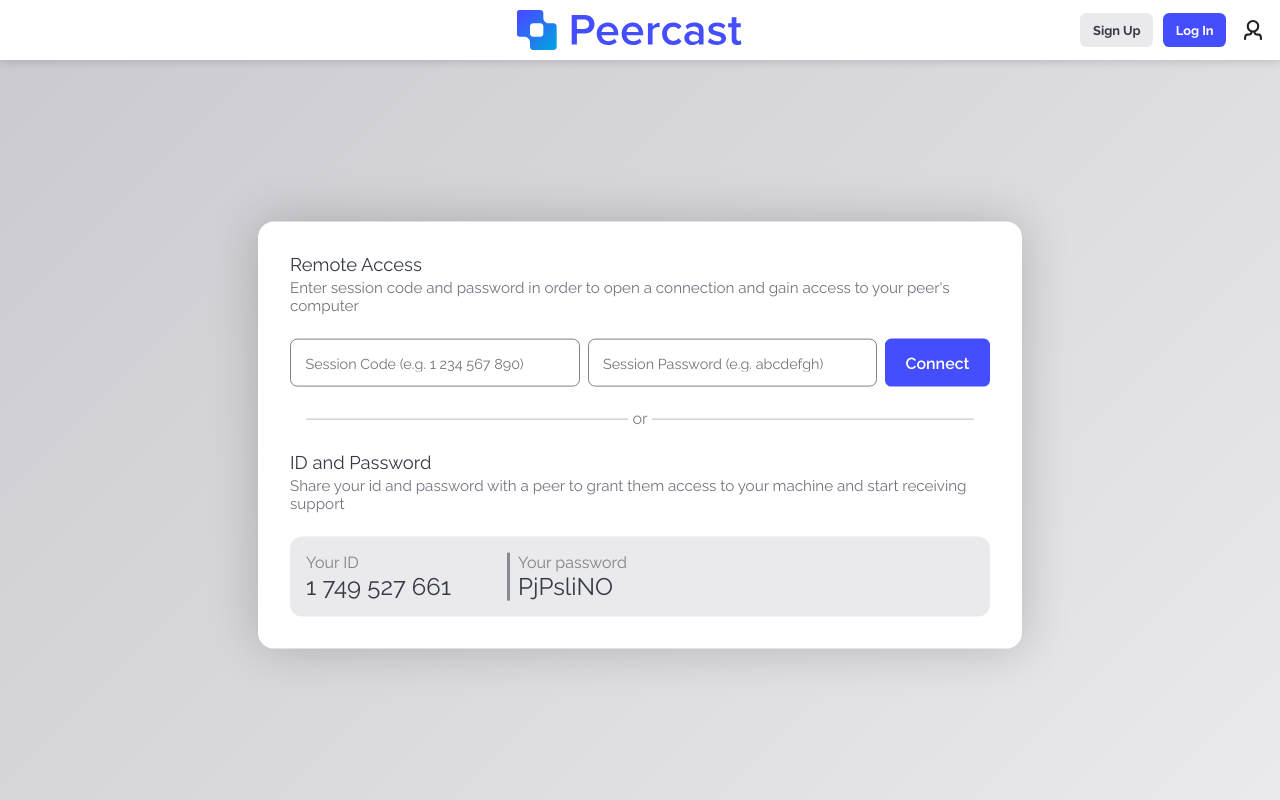
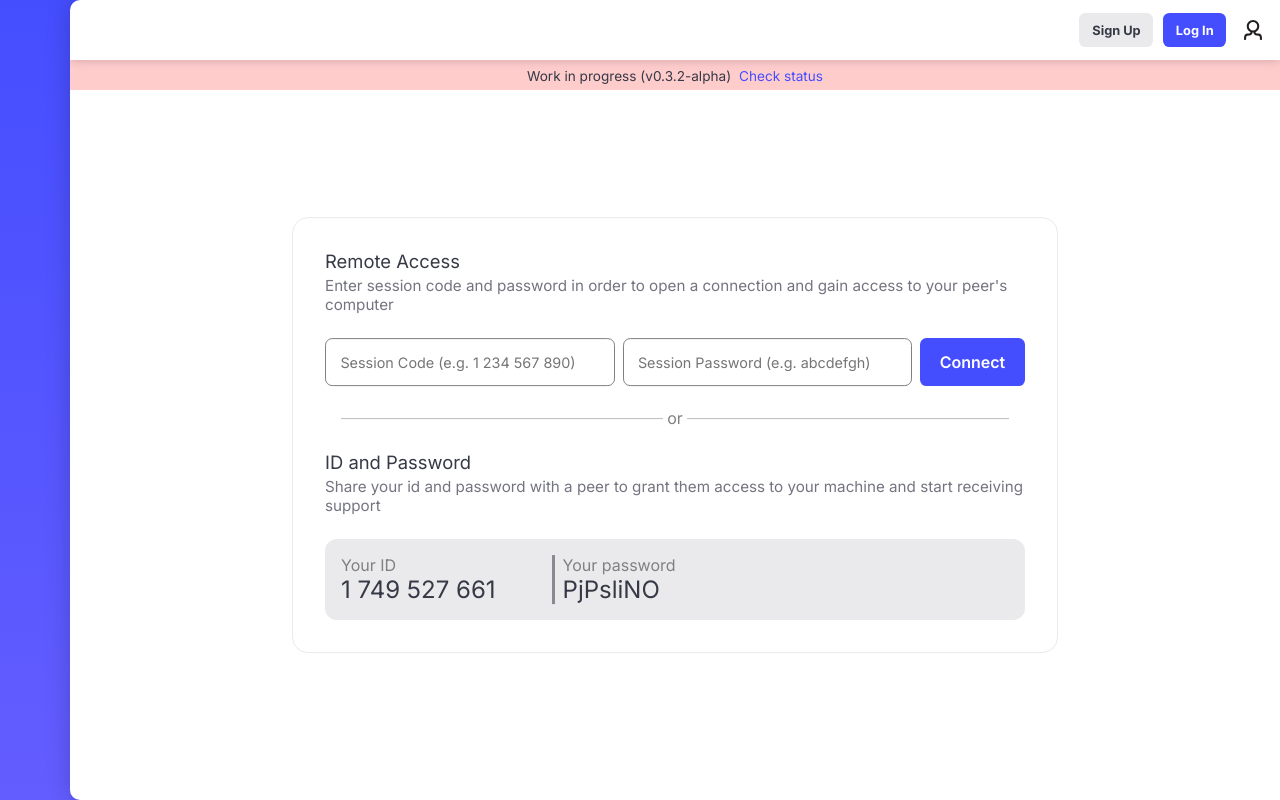
Before and after one commit to DressySaucer/peercast, a React app: page /#/ in a window 1280 px wide. Built offline with nearby package versions, Linux system fonts and the light colour scheme; no server answers.

Commit message:
style: rework home page

```diff
--- /dev/null
+++ b/src/ui/components/connect-container/index.tsx
@@ -0,0 +1,69 @@
+import React, { useState } from "react";
+import globals from "../../../lib/globals";
+
+export function ConnectContainer() {
+    if (!globals.peer) return;
+
+    const [targetID, setTargetID] = useState("");
+    const [targetPW, setTargetPW] = useState("");
+
+    const handleSubmit = (e: React.FormEvent<HTMLFormElement>) => {
+        e.preventDefault();
+        if (!targetID || !globals.peer) return;
+        globals.peer!.connect(Number(targetID), targetPW); // remember to remove null assertion
+    };
+
+    function formatID(id: number) {
+        const str = String(id);
+        let formatted = "";
+        for (let i = 1; i < str.length; i += 3) {
+            const start = Math.max(0, i - 3);
+            formatted += str.slice(start, i) + " ";
+        }
+        return (formatted += str.slice(7));
+    }
+    return (
+        <div id="connect-container">
+            <h2>Remote Access</h2>
+            <p>
+                Enter session code and password in order to open a connection
+                and gain access to your peer's computer
+            </p>
+            <form id="connect-form" autoComplete="off" onSubmit={handleSubmit}>
+                <input
+                    value={targetID}
+                    onChange={(e) => setTargetID(e.target.value)}
+                    id="connect-input"
+                    type="text"
+                    placeholder="Session Code (e.g. 1 234 567 890)"
+                />
+                <input
+                    value={targetPW}
+                    onChange={(e) => setTargetPW(e.target.value)}
+                    id="connect-input"
+                    type="text"
+                    placeholder="Session Password (e.g. abcdefgh)"
+                />
+                <button id="connect-button" type="submit">
+                    Connect
+                </button>
+            </form>
+            <div id="divider"></div>
+            <h2>ID and Password</h2>
+            <p>
+                Share your id and password with a peer to grant them access to
+                your machine and start receiving support
+            </p>
+            <div id="id-box">
+                <div id="connect-id">
+                    <h2>Your ID</h2>
+                    <p>{formatID(globals.peer.connectionId)}</p>
+                </div>
+                <div id="connect-pw">
+                    <h2>Your password</h2>
+                    <p>{globals.peer.connectionPassword}</p>
+                </div>
+            </div>
+        </div>
+    );
+}
--- /dev/null
+++ b/src/ui/components/header/index.tsx
@@ -0,0 +1,61 @@
+import React, { useState, useEffect } from "react";
+
+declare global {
+    interface Window {
+        auth: {
+            login: () => void;
+            isAuthenticated: () => Promise<boolean>;
+        };
+    }
+}
+
+export function Header() {
+    const [isAuthenticated, setAuth] = useState(false);
+
+    useEffect(() => {
+        //window.auth.isAuthenticated().then((truth) => setAuth(truth));
+        setAuth(false);
+    }, []);
+
+    /*
+    const { loginWithRedirect, isAuthenticated, getAccessTokenSilently } =
+        useAuth0();
+
+    useEffect(() => {
+        console.log(getAccessTokenSilently());
+    }, []);
+        */
+
+    if (isAuthenticated)
+        return (
+            <div id="header">
+                <div id="account-container">
+                    <button id="sign-up">logged in. hooray!</button>
+                </div>
+            </div>
+        );
+
+    return (
+        <div id="header">
+            <div id="left"></div>
+            <div id="center"></div>
+            <div id="right">
+                <div id="auth-container">
+                    <button className="auth-button" id="sign-up">
+                        Sign Up
+                    </button>
+                    <button
+                        className="auth-button"
+                        id="login"
+                        onClick={() => window.auth.login()}
+                    >
+                        Log In
+                    </button>
+                    <button id="account-button">
+                        <div></div>
+                    </button>
+                </div>
+            </div>
+        </div>
+    );
+}
--- /dev/null
+++ b/src/ui/components/navbar/index.tsx
@@ -0,0 +1,10 @@
+import React from "react";
+
+export function Navbar() {
+    return (
+        <div id="navbar">
+            <div id="navbar-top"></div>
+            <div id="navbar-bottom"></div>
+        </div>
+    );
+}
--- a/src/ui/pages/connect/index.tsx
+++ b/src/ui/pages/connect/index.tsx
@@ -1,138 +1,10 @@
-import React, { useState, useEffect } from "react";
+import React from "react";
 import { useNavigate } from "react-router-dom";
-import globals from "../../../lib/globals";
-// import { useAuth0 } from "@auth0/auth0-react";
+import { Navbar } from "../../components/navbar";
+import { Header } from "../../components/header";
+import { ConnectContainer } from "../../components/connect-container";
 
-declare global {
-    interface Window {
-        auth: {
-            login: () => void;
-            isAuthenticated: () => Promise<boolean>;
-        };
-    }
-}
-
-const Header = () => {
-    const [isAuthenticated, setAuth] = useState(false);
-
-    useEffect(() => {
-        //window.auth.isAuthenticated().then((truth) => setAuth(truth));
-        setAuth(false);
-    }, []);
-
-    /*
-    const { loginWithRedirect, isAuthenticated, getAccessTokenSilently } =
-        useAuth0();
-
-    useEffect(() => {
-        console.log(getAccessTokenSilently());
-    }, []);
-        */
-
-    if (isAuthenticated)
-        return (
-            <div id="header">
-                <div id="account-container">
-                    <button id="sign-up">logged in. hooray!</button>
-                </div>
-            </div>
-        );
-
-    return (
-        <div id="header">
-            <div id="left"></div>
-            <div id="center">
-                <div id="banner"></div>
-            </div>
-            <div id="right">
-                <div id="auth-container">
-                    <button className="auth-button" id="sign-up">
-                        Sign Up
-                    </button>
-                    <button
-                        className="auth-button"
-                        id="login"
-                        onClick={() => window.auth.login()}
-                    >
-                        Log In
-                    </button>
-                    <button id="account-button">
-                        <div></div>
-                    </button>
-                </div>
-            </div>
-        </div>
-    );
-};
-
-const ConnectContainer = () => {
-    if (!globals.peer) return;
-
-    const [targetID, setTargetID] = useState("");
-    const [targetPW, setTargetPW] = useState("");
-
-    const handleSubmit = (e: React.FormEvent<HTMLFormElement>) => {
-        e.preventDefault();
-        if (!targetID || !globals.peer) return;
-        globals.peer!.connect(Number(targetID), targetPW); // remember to remove null assertion
-    };
-
-    function formatID(id: number) {
-        const str = String(id);
-        let formatted = "";
-        for (let i = 1; i < str.length; i += 3) {
-            const start = Math.max(0, i - 3);
-            formatted += str.slice(start, i) + " ";
-        }
-        return (formatted += str.slice(7));
-    }
-    return (
-        <div id="connect-container">
-            <h2>Remote Access</h2>
-            <p>
-                Enter session code and password in order to open a connection
-                and gain access to your peer's computer
-            </p>
-            <form id="connect-form" autoComplete="off" onSubmit={handleSubmit}>
-                <input
-                    value={targetID}
-                    onChange={(e) => setTargetID(e.target.value)}
-                    id="connect-input"
-                    type="text"
-                    placeholder="Session Code (e.g. 1 234 567 890)"
-                />
-                <input
-                    value={targetPW}
-                    onChange={(e) => setTargetPW(e.target.value)}
-                    id="connect-input"
-                    type="text"
-                    placeholder="Session Password (e.g. abcdefgh)"
-                />
-                <button id="connect-button" type="submit">
-                    Connect
-                </button>
-            </form>
-            <div id="divider"></div>
-            <h2>ID and Password</h2>
-            <p>
-                Share your id and password with a peer to grant them access to
-                your machine and start receiving support
-            </p>
-            <div id="id-box">
-                <div id="connect-id">
-                    <h2>Your ID</h2>
-                    <p>{formatID(globals.peer.connectionId)}</p>
-                </div>
-                <div id="connect-pw">
-                    <h2>Your password</h2>
-                    <p>{globals.peer.connectionPassword}</p>
-                </div>
-            </div>
-        </div>
-    );
-};
-
-const Connect = () => {
+function Connect() {
     const navigate = useNavigate();
     window.addEventListener("syn-success", () => {
         navigate("/remote");
@@ -142,11 +14,22 @@ const Connect = () => {
     });
 
     return (
-        <div id="connect">
-            <Header />
-            <ConnectContainer />
-        </div>
+        <>
+            <Navbar />
+            <div id="main-window">
+                <Header />
+                <div id="wip-banner">
+                    <div>
+                        <p>Work in progress (v0.3.2-alpha)</p>
+                        <a>Check status</a>
+                    </div>
+                </div>
+                <div id="connect">
+                    <ConnectContainer />
+                </div>
+            </div>
+        </>
     );
-};
+}
 
 export default Connect;
--- a/styles/connect.css
+++ b/styles/connect.css
@@ -1,8 +1,3 @@
-body {
-    background: linear-gradient(315deg, #eaeaec, #c9c9cf);
-    background-size: cover;
-}
-
 h2,
 p {
     color: #363946;
@@ -12,13 +7,38 @@ button:hover {
     background-image: linear-gradient(rgb(0 0 0/10%) 0 0) !important;
 }
 
-#connect {
+#navbar {
+    display: flex;
+    position: relative;
+    width: 80px;
+    height: 100%;
+    flex-direction: column;
+    align-content: space-between;
+    align-items: center;
+    background: linear-gradient(#454eff, #635dff);
+}
+
+#navbar-top {
+}
+
+#navbar-bottom {
+}
+
+#main-window {
+    border-radius: 10px 0 0 10px;
+    position: absolute;
+    top: 0;
+    left: 70px;
+    width: calc(100vw - 70px);
     height: 100vh;
+    overflow: hidden;
+    box-shadow: 0 0 25px rgba(0, 0, 0, 0.2);
 }
 
 #header {
+    position: relative;
     background: white;
-    width: 100vw;
+    width: 100%;
     height: 60px;
     display: flex;
     justify-content: space-between;
@@ -36,15 +56,6 @@ button:hover {
     left: 50%;
     top: 30px;
     transform: translate(-50%, -50%);
-}
-
-#banner {
-    background: url("../static/common/peercast-banner.svg");
-    background-size: contain;
-    background-repeat: no-repeat;
-    height: 40px;
-    width: calc(740px / 3);
-    margin: 10px 0;
 }
 
 #account-container {
@@ -106,6 +117,36 @@ button:hover {
     transform: translate(-50%, 0);
 }
 
+#wip-banner {
+    width: 100%;
+    height: 30px;
+    background: #ffcccc;
+}
+
+#wip-banner > div {
+    width: fit-content;
+    position: relative;
+    left: 50%;
+    top: 50%;
+    transform: translate(-50%, -50%);
+}
+
+#wip-banner > div * {
+    display: inline-block;
+    font-size: 0.85rem;
+    margin: 0;
+}
+
+#wip-banner > div > a {
+    margin-left: 0.5rem;
+    color: #454eff;
+}
+
+#connect {
+    height: calc(100% - 60px);
+    background: white;
+}
+
 #connect-container {
     position: relative;
     left: 50%;
@@ -113,9 +154,9 @@ button:hover {
     transform: translate(-50%, -50%);
     width: 700px;
     background-color: white;
+    border: 1px solid #eaeaec;
     border-radius: 1rem;
     padding: 2em;
-    box-shadow: 0 0 50px rgba(0, 0, 0, 0.2);
 }
 
 #connection-selection {
--- a/styles/index.css
+++ b/styles/index.css
@@ -4,12 +4,18 @@
 
 @import url("https://fonts.googleapis.com/css2?family=Inter:wght@400;600;700&display=swap");
 @import url("https://fonts.googleapis.com/css2?family=Raleway:wght@400;600;700&display=swap");
+@import url("https://fonts.googleapis.com/css2?family=Ubuntu:wght@400;700&display=swap");
+
+#root {
+    width: 100vw;
+    height: 100vh;
+}
 
 body {
     margin: 0;
 }
 
 html * {
-    font-family: Raleway;
+    font-family: Inter;
     font-weight: 400;
 }
```
